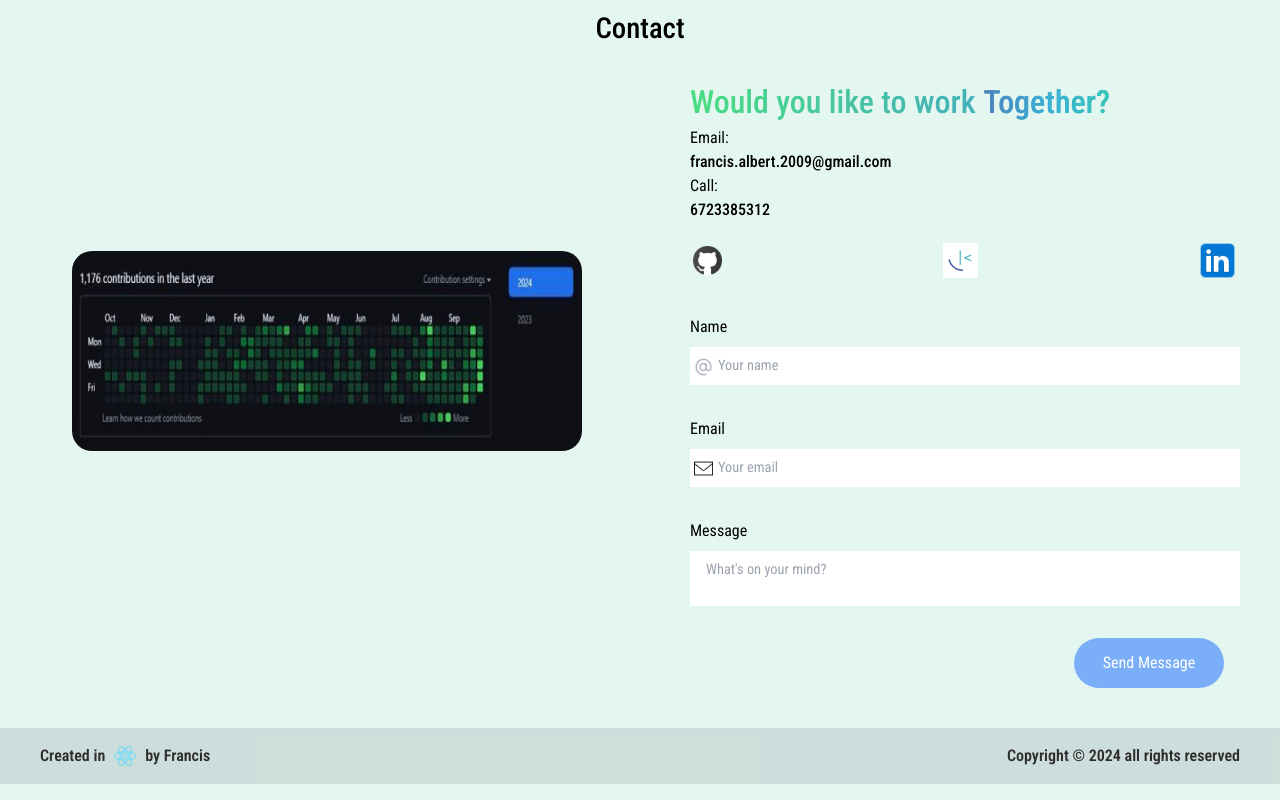
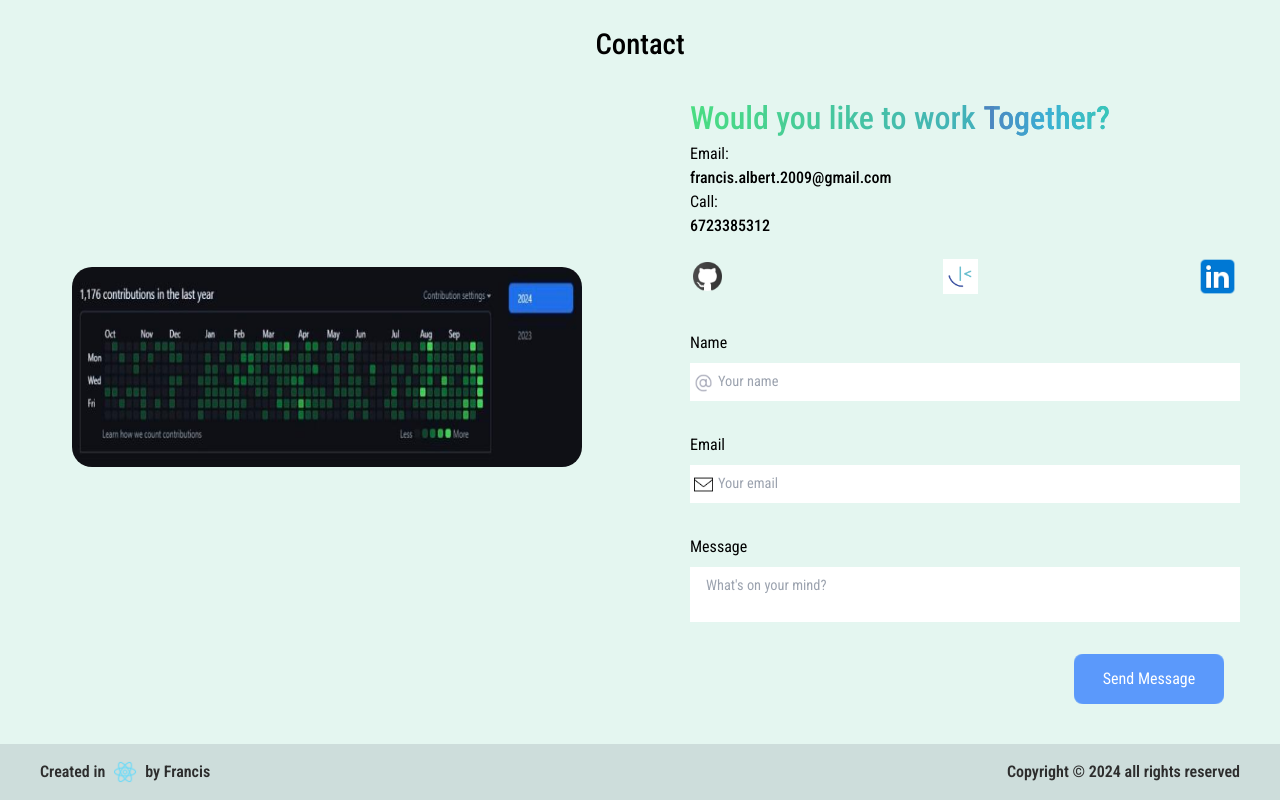
Before and after one commit to Francis7575/My-Portfolio, a React (Vite) app: page / in a window 1280 px wide. Shown: the part 2064-2864 px from the top of the page. Built offline with nearby package versions, Linux system fonts and the light colour scheme.

Commit message:
updated project section

```diff
--- a/src/components/Hero.tsx
+++ b/src/components/Hero.tsx
@@ -39,7 +39,7 @@ const Hero = () => {
 					<p>
 						🛠️ Crafting user web friendly applications and functional websites.
 					</p>
-					<button className=" download-btn relative py-2 px-4 rounded-lg inline-block text-white max-w-[170px]">
+					<button className="btn-styles relative py-2 px-4 rounded-lg inline-block text-white max-w-[170px]">
 						<a href="/Resume.pdf" download>
 							Download Resume
 						</a>
--- a/src/components/Projects.tsx
+++ b/src/components/Projects.tsx
@@ -51,7 +51,7 @@ const Projects = () => {
         <AnimatePresence mode='wait' >
           {ProjectsList.map((item, idx) =>
             selectedIndex === idx ? (
-              <div key={idx} className="relative">
+              <div key={idx} className={`relative mb-8 ${idx === 3 && 'md:mb-[6.9rem]'}`}>
                 <motion.div
                   custom={direction}
                   className="mx-auto w-full md:mx-0 md:flex md:items-center max-w-[420px] md:max-w-none"
@@ -61,10 +61,10 @@ const Projects = () => {
                   exit="exit"
                   transition={{ duration: 0.5, ease: "easeInOut" }}
                 >
-                  <div className={`relative flex-1 ${idx === 3 && 'mt-12'}`}>
+                  <div className={`relative flex-1 ${idx === 3 && ''}`}>
                     <a href={item.liveLink} target="_blank">
                       <img
-                        className={`rounded-t-2xl lg:px-6 lg:py-2 hover:opacity-50 h-[350px] md:h-[480px] w-full ${idx === 3 && 'mt-12 md:mt-0'}`}
+                        className={`hover:opacity-50 ${idx === 3 ? 'mt-12 md:mt-0 md:px-12' : 'lg:px-6 lg:py-2 h-[350px] md:h-[480px] w-full'}`}
                         src={item.image}
                         alt={item.alt}
                       />
--- a/src/components/contact/Contact.tsx
+++ b/src/components/contact/Contact.tsx
@@ -204,7 +204,7 @@ const ContactForm: React.FC = () => {
 							{errors.message && <span className="absolute top-24 left-1 text-error text-[.85rem]">{errors.message}</span>}
 						</div>
 						<div className='flex justify-end mr-4'>
-							<button type="submit" className='bg-second-blue text-white py-[.81rem] rounded-full w-full max-w-[150px] hover:opacity-60'>
+							<button type="submit" className='relative btn-styles bg-second-blue text-white py-[.81rem] rounded-lg w-full max-w-[150px] hover:opacity-60'>
 								Send Message
 							</button>
 						</div>
--- a/src/index.css
+++ b/src/index.css
@@ -69,7 +69,7 @@ body {
   cursor: pointer;
 }
 
-.download-btn::after {
+.btn-styles::after {
   content: "";
   z-index: -1;
   position: absolute;
@@ -81,7 +81,7 @@ body {
   border-radius: 10px;
 }
 
-.download-btn::before {
+.btn-styles::before {
   content: "";
   background: linear-gradient(
     45deg,
@@ -109,7 +109,7 @@ body {
 }
 
 /* hover */
-.download-btn:hover::before {
+.btn-styles:hover::before {
   opacity: 1;
 }
 
```
